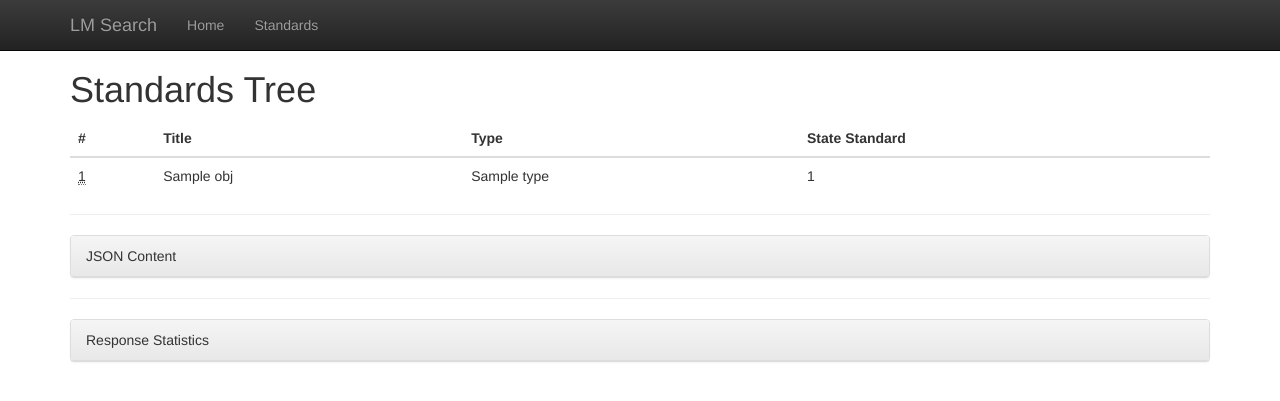
After one commit to dougvanhorn/pbslm-search-demo, a Django app: template templates/standards.html in a window 1280 px wide. The commit adds this page. Shown: the top 401 px of the page. Run offline with Django 3.2, Linux system fonts and the light colour scheme; the template is opened without the code that fills it: most values are stand-ins (such as "Sample title", 1, 10 or a date in 2020); some libraries are stand-ins or nearby versions.

Commit message:
Added Standards Navigation to application.

```diff
--- a/lmdemo/urls.py
+++ b/lmdemo/urls.py
@@ -12,6 +12,8 @@ urlpatterns = patterns(
 
     url(r'^$', lmdemo.views.homepage, name="homepage"),
 
+    url(r'^standards/(?P<path>.*)$', lmdemo.views.standards, name="standards"),
+
     url(r'^login-bypass$',
         lmdemo.views.login_bypass,
         name="login_bypass"),
--- a/templates/base.html
+++ b/templates/base.html
@@ -39,7 +39,8 @@
             </div><!-- ./navbar-header -->
             <div class="collapse navbar-collapse">
                 <ul class="nav navbar-nav">
-                    <li class="active"><a href="/">Home</a></li>
+                    <li><a href="/">Home</a></li>
+                    <li><a href="/standards/">Standards</a></li>
                 </ul>
             </div><!--/.nav-collapse -->
         </div><!-- /.container -->
--- /dev/null
+++ b/templates/standards.html
@@ -0,0 +1,96 @@
+{% extends "base.html" %}
+
+
+{% block title %}Standards{% endblock %}
+
+{% block css %}
+{{ block.super }}
+<style type="text/css">
+
+
+</style>
+{% endblock css %}
+
+
+{% block content %}
+<div class="container">
+
+<h1>Standards Tree</h1>
+
+
+{% if response %}
+
+
+<table class="table table-hover">
+    <thead>
+        <tr>
+            <th>#</th>
+            <th>Title</th>
+            <th>Type</th>
+            <th>State Standard</th>
+        </tr>
+    </thead>
+    <tbody>
+        {% for obj in objects %}
+        <tr>
+            {% if obj.children %}
+            <td>
+                <a href="{% url "standards" obj.children %}" title="{{ obj.guid|default:"No GUID" }}">{{ obj.id }}</a>
+            </td>
+            {% else %}
+            <td>
+                <abbr title="{{ obj.guid|default:"No GUID" }}">{{ obj.id }}</abbr>
+            </td>
+            {% endif %}
+            <td>{{ obj.title }}</td>
+            <td>{{ obj.type }}</td>
+            <td>{{ obj.state_standard_id|default:"" }}</td>
+        </tr>
+        {% empty %}
+        <tr>
+            <td colspan="2"
+                class="bg-warning">No Response was found.</td>
+        </tr>
+        {% endfor %}
+    </tbody>
+</table>
+
+<hr>
+<div class="panel panel-default">
+    <div class="panel-heading" data-toggle="collapse" data-target="#pygments-json" aria-expanded="false" style="cursor: pointer;">
+        JSON Content
+    </div>
+    <div id="pygments-json" class="panel-body collapse">
+        {{ json|safe }}
+    </div>
+</div>
+
+
+
+<hr>
+<div class="panel panel-default">
+    <div class="panel-heading" data-toggle="collapse" data-target="#response-statistics" aria-expanded="false" style="cursor: pointer;">
+        Response Statistics
+    </div>
+    <div id="response-statistics" class="panel-body collapse">
+        <pre>
+Count:        {{ data.meta.count }}
+Total:        {{ data.meta.total }}
+URL:          {{ response.url }}
+Status Code:  {{ response.status_code }} {{ response.reason }}
+Encoding:     {{ response.encoding }}
+Headers:      {% for k, v in response.headers.items %}{{ k }}: {{ v }}
+              {% endfor %}
+        </pre>
+    </div>
+</div>
+
+
+
+{% else %}
+<p class="bg-warning">No response was found.</p>
+{% endif %}
+
+
+</div><!-- /.container -->
+{% endblock content %}
```
Also changed, not shown: lmdemo/lmapi.py (+24 -0 lines), lmdemo/views.py (+36 -0 lines).
